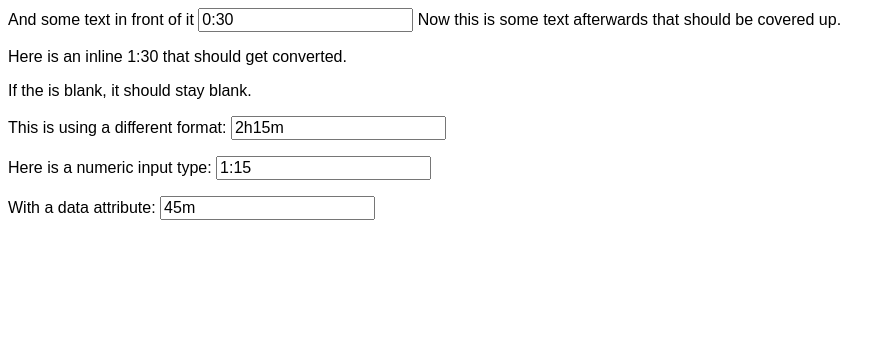
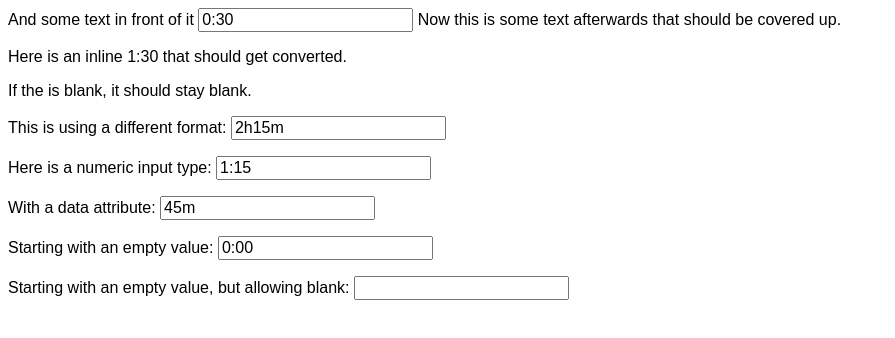
Before and after one commit to tablexi/clockpunch, a plain HTML site: page source/example/index.html in a window 1280 px wide. Shown: the whole page, without its empty margins (0-895 px from the left). Drawn offline with nearby package versions, Linux system fonts and the light colour scheme.

Commit message:
Allow a starting blank field to stay blank until input

```diff
--- a/app/assets/javascripts/clockpunch.js
+++ b/app/assets/javascripts/clockpunch.js
@@ -63,7 +63,9 @@ https://github.com/tablexi/clockpunch
         $this.data('timeparser').$hidden_field.val(minutes).trigger('change');
         return $this.val(self.parser.from_minutes(minutes));
       });
-      this.$elem.trigger('change');
+      if (this.$elem.val() || !this.$elem.data("allow-init-blank")) {
+        this.$elem.trigger('change');
+      }
       this.create_tooltip();
       return this.$elem.addClass('clockpunch-applied');
     };
@@ -102,7 +104,7 @@ https://github.com/tablexi/clockpunch
       $wrapper = $('<div/>').css('position', 'relative').css('display', 'inline-block');
       this.$elem.wrap($wrapper);
       this.$tooltip = $('<span/>').addClass('clockpunch-tooltip').hide();
-      this.$tooltip.text(this.$elem.val());
+      this.$tooltip.text(this.$elem.val() || this.parser.transform(0));
       this.$elem.after(this.$tooltip);
       this.$elem.data('tooltip', this.$tooltip);
       this.$elem.bind('keyup', function() {
--- a/source/example/index.html
+++ b/source/example/index.html
@@ -28,6 +28,8 @@
     <p>This is using a different format: <input class="timeinput-format" type="text" name="test-2" value="135" /></p>
     <p>Here is a numeric input type: <input class="timeinput" type="number" value="75" /></p>
     <p>With a data attribute: <input class="timeinput" data-format="h?m" value="45" /></p>
+    <p>Starting with an empty value: <input class="timeinput" value="" /></p>
+    <p>Starting with an empty value, but allowing blank: <input class="timeinput" value="" data-allow-init-blank="true" /></p>
 
 
   </body>
```
Also changed, not shown: 1 other file.
